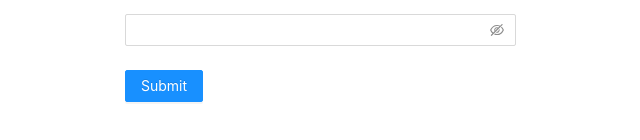
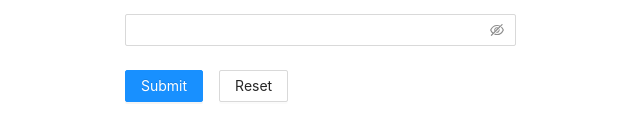
Before and after one commit to Exia01/Project-Expense, a React (Create React App) app in the folder client/: page /register in a window 1280 px wide. Shown: the part 630-770 px from the top of the page, without its empty margins (195-835 px from the left). Built offline with nearby package versions, Linux system fonts and the light colour scheme.

Commit message:
Update register component to include Ant design

```diff
--- a/client/src/components/Auth/Register/Register.js
+++ b/client/src/components/Auth/Register/Register.js
@@ -3,55 +3,29 @@ import { Switch, Redirect } from 'react-router-dom';
 import axios from 'axios';
 
 import { Form, Input, Button } from 'antd';
-
-//Ant Design Css
+//Ant Design Css and component styles
 import 'antd/dist/antd.css';
 import useStyles from '../../../styles/Auth/RegisterStyles';
+import { formLayout, formTailLayout } from '../../../utils/form/layout';
+
 const Register = (props) => {
-  //-- Setup State
   const [toDash, setToDash] = useState(false);
-  const [formData, setFormData] = useState({
-    first: '',
-    last: '',
-    username: '',
-    email: '',
-    password: '',
-    confirm: '',
-  });
 
+  const [formInstance] = Form.useForm();
+
+  // jss Styling
   const classes = useStyles();
 
-  const layout = {
-    labelCol: {
-      span: 24,
-    },
-    wrapperCol: {
-      span: 24,
-    },
-  };
-  const tailLayout = {
-    wrapperCol: {
-      // offset: 8,
-      span: 24,
-    },
-  };
-
-  const { first, last, username, email, password, confirm } = formData;
-
-  const onChange = (e) => {
-    setFormData({ ...formData, [e.target.name]: e.target.value });
-  };
-
-  const onSubmit = async (e) => {
-    e.preventDefault();
-
+  const onSubmit = async ({ values, errorFields, outOfDate }) => {
+    const { first, last, username, email, password, confirm } = values;
+    console.log('Received values of form:', values);
     if (password !== confirm) {
       console.error('Passwords do not Match');
     }
 
     //-- TESTING --//
     console.log('Submitting');
-    console.log(formData);
+    console.log(values);
 
     //-- create temp user
     const user = {
@@ -80,41 +54,47 @@ const Register = (props) => {
       console.log(res.data);
 
       //-- Clear inputs
-      setFormData({
-        first: '',
-        last: '',
-        username: '',
-        email: '',
-        password: '',
-        confirm: '',
-      });
+      formInstance.resetFields();
       //-- Update toDashboard State
       setToDash(true);
     } catch (err) {
       console.error(err.response.data);
-      // res.status(500).json(err);
     }
   };
 
+  const handleChange = (changedValues, allValues) => {
+    console.log(changedValues, ' Changed Values');
+    const [entry] = Object.entries(changedValues);
+    console.log(entry);
+    // setFormData({ ...formData, [entry[0]]: entry[1] });
+    // setFormData(allValues);
+  };
   if (toDash === true) {
     //-- Redirect to Landing
     return <Redirect to='/dashboard' />;
   }
+
+  const resetForm = () => {
+    formInstance.resetFields();
+  };
 
   return (
     <Fragment>
       <section className={classes.root}>
         <h1 className={classes.formTitle}>Welcome, Register!</h1>
         <Form
-          {...layout}
-          name='basic'
-          initialValues={{
-            remember: true,
-          }}
+          {...formLayout}
+          form={formInstance}
+          // labelAlign="left"
+          name='register_form'
+          className=''
+          onValuesChange={handleChange}
+          onFinish={onSubmit}
+          validateTrigger='onSubmit'
         >
           <Form.Item
             label='First Name'
-            name='firstName'
+            name='first'
             rules={[
               {
                 required: true,
@@ -122,12 +102,12 @@ const Register = (props) => {
               },
             ]}
           >
-            <Input name='first' onChange={(e) => onChange(e)} value={first} />
+            <Input />
           </Form.Item>
 
           <Form.Item
             label='Last Name'
-            name='lastName'
+            name='last'
             rules={[
               {
                 required: true,
@@ -135,7 +115,7 @@ const Register = (props) => {
               },
             ]}
           >
-            <Input name='last' value={last} d onChange={(e) => onChange(e)} />
+            <Input />
           </Form.Item>
 
           <Form.Item
@@ -148,11 +128,7 @@ const Register = (props) => {
               },
             ]}
           >
-            <Input
-              name='username'
-              value={username}
-              onChange={(e) => onChange(e)}
-            />
+            <Input name='username' />
           </Form.Item>
           <Form.Item
             label='Email'
@@ -164,7 +140,7 @@ const Register = (props) => {
               },
             ]}
           >
-            <Input name='email' value={email} onChange={(e) => onChange(e)} />
+            <Input />
           </Form.Item>
 
           <Form.Item
@@ -177,42 +153,36 @@ const Register = (props) => {
               },
             ]}
           >
-            <Input.Password
-              name='password'
-              value={password}
-              onChange={(e) => onChange(e)}
-            />
+            <Input.Password />
           </Form.Item>
 
           <Form.Item
-            style={{ wordWrap: 'wrap' }}
             label='Confirm Password'
-            name='Confirm Password'
+            name='confirm'
             rules={[
               {
                 required: true,
-                message: 'Please input your config password!',
+                message: 'Please input your confirm password!',
               },
             ]}
           >
-            <Input.Password
-               name='confirm'
-               value={confirm}
-               onChange={(e) => onChange(e)}
-            />
+            <Input.Password />
           </Form.Item>
 
-          <Form.Item {...tailLayout}>
-            <Button type='primary' htmlType='submit'>
+          <Form.Item {...formTailLayout}>
+            <Button
+              type='primary'
+              htmlType='submit'
+              className={classes.submitBtn}
+            >
               Submit
+            </Button>
+            <Button htmlType='button' onClick={resetForm}>
+              Reset
             </Button>
           </Form.Item>
         </Form>
       </section>
-
-      <form className='register' onSubmit={(e) => onSubmit(e)}>
-
-      </form>
     </Fragment>
   );
 };
```
